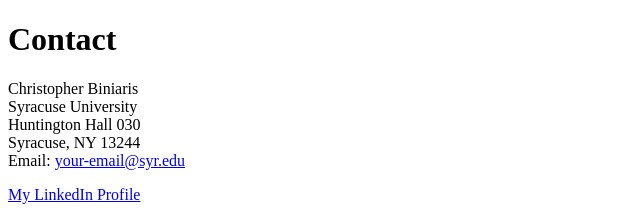
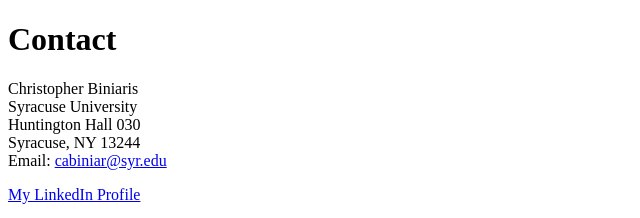
Before and after one commit to minibini8/IST263, a plain HTML site: page lab03/contact.html in a window 1280 px wide. Shown: the top 218 px of the page, 0-640 px from the left. Drawn offline with Linux system fonts and the light colour scheme.

Commit message:
new
most new

```diff
--- a/lab03/contact.html
+++ b/lab03/contact.html
@@ -8,7 +8,7 @@
         Syracuse University<br>
         Huntington Hall 030<br>
         Syracuse, NY 13244<br>
-        Email: <a href="mailto:your-email@syr.edu">your-email@syr.edu</a>
+        Email: <a href="cabiniar@syr.edu">cabiniar@syr.edu</a>
     </p>
 
     <p>
```
